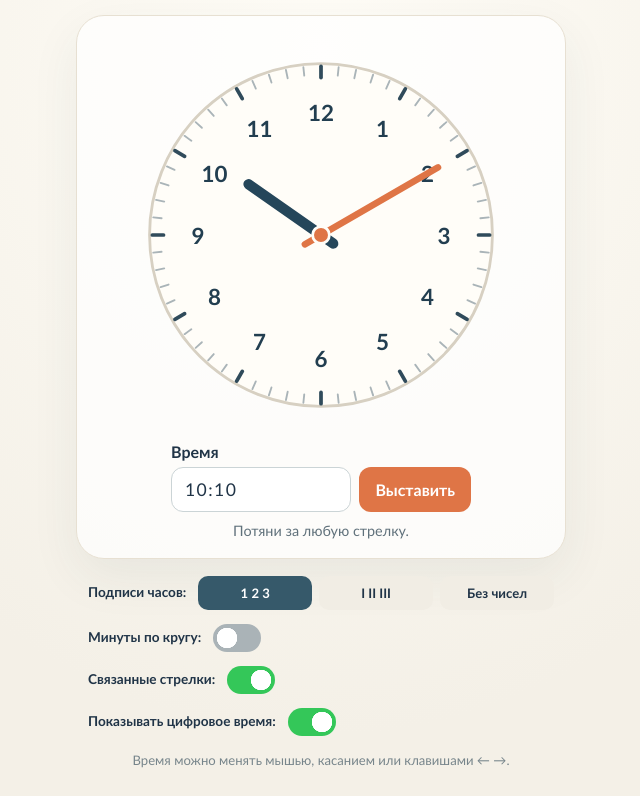
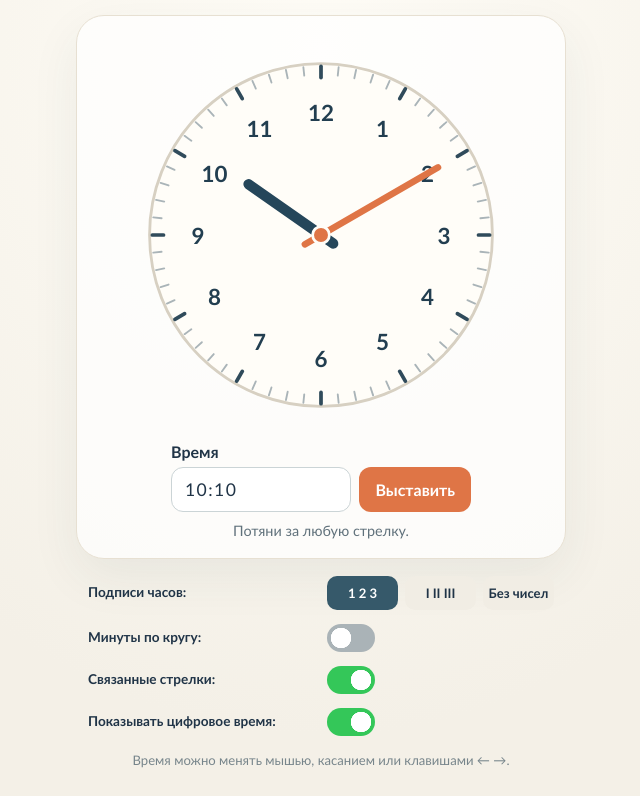
Before and after one commit to ilyinus/clock, a plain HTML site: page index.html in a window 1280 px wide. Shown: the part 136-932 px from the top of the page, without its empty margins (319-959 px from the left). Drawn offline with Linux system fonts and the light colour scheme.

Commit message:
Выровнять элементы управления настроек в общую колонку
Requirements: R25, R26, R27

```diff
--- a/style.css
+++ b/style.css
@@ -28,8 +28,8 @@ button { padding: 0 16px; border: 0; border-radius: 12px; color: white; backgrou
 button:hover { background: #c96035; }
 .status { min-height: 1.25em; margin: 10px 0 0; color: #60717b; font-size: .9rem; }
 .status.error { color: #a63329; font-weight: 700; }
-.settings { display: grid; grid-template-columns: minmax(0, 1fr); gap: 14px; width: min(100%, 490px); margin: 17px auto 0; padding: 0 12px; text-align: left; }
-.setting-row { display: flex; align-items: center; gap: 12px; min-width: 0; }
+.settings { display: grid; grid-template-columns: minmax(0, 1fr) minmax(0, 1fr); gap: 14px 12px; width: min(100%, 490px); margin: 17px auto 0; padding: 0 12px; text-align: left; }
+.setting-row { display: grid; grid-column: 1 / -1; grid-template-columns: subgrid; align-items: center; min-width: 0; }
 .setting-title { font-size: .85rem; font-weight: 800; line-height: 1.4; }
 label.setting-title { cursor: pointer; }
 .choice-row { display: flex; flex: 1; min-width: 0; gap: 7px; }
@@ -43,4 +43,4 @@ input[type=checkbox]:checked { background-color: #34c759; background-position: 2
 input[type=checkbox]:focus-visible { outline: 3px solid #df7546; outline-offset: 3px; }
 @media (prefers-reduced-motion: reduce) { input[type=checkbox] { transition: none; } }
 footer { margin-top: 16px; color: #77858b; font-size: .82rem; }
-@media (max-width: 540px) { .app { padding-top: 22px; } .clock-panel { padding: 10px 12px 15px; border-radius: 22px; } .settings { padding: 0; } .setting-row { gap: 8px; } .choice-row { gap: 4px; } .choice-row span { padding: 9px 4px; font-size: .75rem; } .clock-face { width: min(100%, 370px); } }
+@media (max-width: 540px) { .app { padding-top: 22px; } .clock-panel { padding: 10px 12px 15px; border-radius: 22px; } .settings { grid-template-columns: minmax(0, 2fr) minmax(0, 3fr); column-gap: 8px; padding: 0; } .choice-row { gap: 4px; } .choice-row span { padding: 9px 4px; font-size: .75rem; } .clock-face { width: min(100%, 370px); } }
```
Also changed, not shown: 1 other file.
